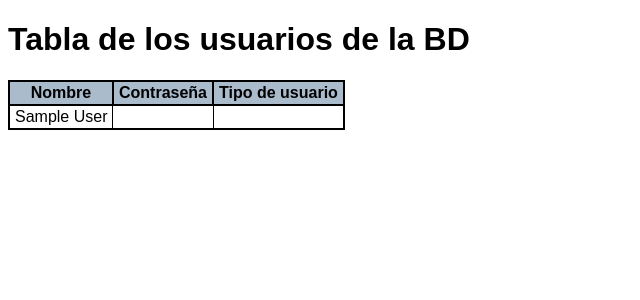
After one commit to RebeCanonico/curso-daw, a PHP site: page /panel-user.php in a window 1280 px wide. The commit adds this page. Shown: the top 300 px of the page, without its empty margins (0-640 px from the left). Run offline with PHP 8.4, Linux system fonts and the light colour scheme; the visitor is signed in with stand-in values (Sample User, id 1); data that the repository does not hold is empty.

Commit message:
clase 27/01/23

```diff
--- a/Backend/php/ejercicios/logeo_y_registro/login-usuario.php
+++ b/Backend/php/ejercicios/logeo_y_registro/login-usuario.php
@@ -14,10 +14,16 @@ if ($_SERVER['REQUEST_METHOD'] = 'POST') {
     $result = $conn->query($sql);
 
     if ($result->num_rows > 0) {
+
        echo '<p>Has iniciado sesión con éxito</p>';
        echo "<p>Bienvenido $user.";
 
        $_SESSION['logged'] = true;
+       while ($row = $result->fetch_assoc()) {
+         // creamos un array $row con los resultados de la query del usuarion
+         $_SESSION['username'] = $row['nombre']; //Primary key
+         $_SESSION['usertype'] = $row['tipo_usuario'];
+       }
     //    redirigir
        echo '<br> <a href="pag-principal.php">
                     <button>Volver a página principal</button>
--- a/Backend/php/ejercicios/logeo_y_registro/pag-principal.php
+++ b/Backend/php/ejercicios/logeo_y_registro/pag-principal.php
@@ -7,7 +7,7 @@ if(isset($_POST['logout'])){
     unset($_SESSION['logged']);
     // unset destruye esta sesión en concreto
     // session_destroy() destruye todas las sesiones
-
+session_destroy();
 }
 
 
@@ -32,11 +32,12 @@ if(isset($_POST['logout'])){
 <body>
     <!-- panel de usuario -->
     <div>
+
         <?php
         // este if pregunta si el usuario está logeado
         if (isset($_SESSION['logged'])) {
             // aquí va el panel/botón/contenido del usuario
-            echo '<button>Ir a mi cuenta</button>';
+            echo '<a href="panel-user.php"><button>Ir a mi cuenta</button></a>';
             echo "<form action='pag-principal.php' method='post'>
             <input type='submit' value='Cerrar sesión' name='logout'>
             </form>";
--- /dev/null
+++ b/Backend/php/ejercicios/logeo_y_registro/panel-user.php
@@ -0,0 +1,75 @@
+<?php
+session_start();
+include 'conexion.php';
+
+if (isset($_SESSION['logged']) && $_SESSION['usertype'] ==
+'admin') {
+    $sql = 'SELECT * FROM usuarios';
+} elseif ($_SESSION['usertype'] == 'user') {
+    $user = $_SESSION['username'];
+    $sql = "SELECT * FROM usuarios WHERE nombre = '$user'";
+}
+$result = $conn->query($sql);
+// $conn->close();
+?>
+
+<!DOCTYPE html>
+<html lang="en">
+<head>
+    <meta charset="UTF-8">
+    <meta http-equiv="X-UA-Compatible" content="IE=edge">
+    <meta name="viewport" content="width=device-width, initial-scale=1.0">
+    <title>Tabla con base de datos</title>
+
+    <style>
+        body {
+            font-family: Arial, Helvetica, sans-serif;
+        }
+        table {
+            border: 2px solid black;
+            border-collapse: collapse;
+        }
+        th {
+            background-color: #aabbcc;
+            border: 2px solid black;
+            padding: 2px 5px;
+        }
+        td {
+            border: 1px solid black;
+            padding: 2px 5px;
+        }
+    </style>
+</head>
+<body>
+    <h1>Tabla de los usuarios de la BD</h1>
+    <table>
+        <!-- <tr>
+            <th>id</th>
+            <th>usuario</th>
+            <th>email</th>
+        </tr> -->
+        <?php
+        if ($result->num_rows > 0) {
+            echo "<tr>
+            <th>Nombre</th>
+            <th>Contraseña</th>
+            <th>Tipo de usuario</th>
+            </tr>";
+            // imprimir datos de cada fila
+            while ($row = $result->fetch_assoc()) {
+                echo "<tr> <td>" . $row['nombre']. "</td>" .
+                          "<td>" . $row['password'] . "</td>" .
+                          "<td>" . $row['tipo_usuario'] . "</td> </tr>";
+            }
+
+        }
+        $conn->close();
+        ?>
+
+    </table>
+
+
+
+
+</body>
+</html>
```
Also changed, not shown: Backend/php/ejercicios/logeo_y_registro/form-update.php (added, +28 -0 lines), Backend/php/ejercicios/logeo_y_registro/update-user.php (added, +25 -0 lines), 1 other file.
